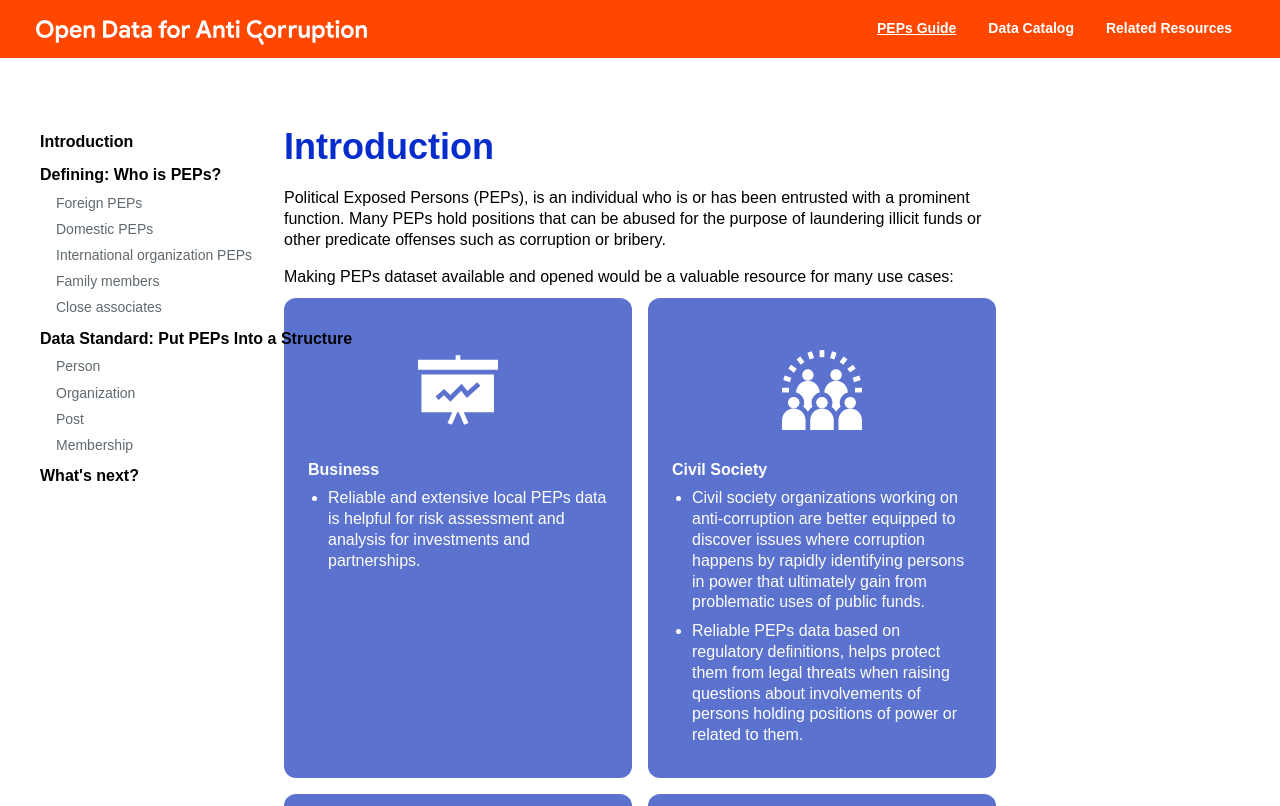
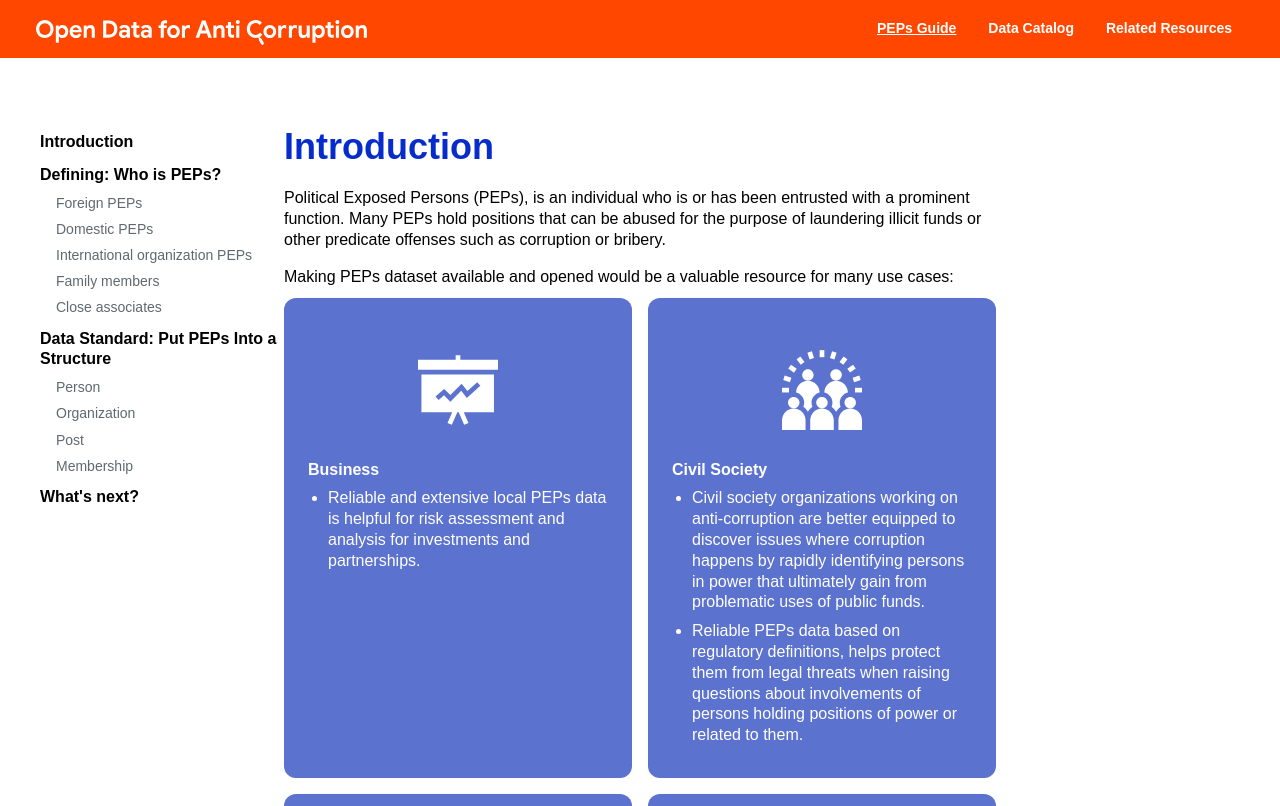
Before and after one commit to wevisdemo/sea-anti-corruption, a Next.js app: page /peps-guide in a window 1280 px wide. Shown: the top 806 px of the page. Built offline with nearby package versions, Linux system fonts and the light colour scheme; a web font is replaced by a local one.

Commit message:
Update PepsGuidePage component to adjust link width class for improved layout consistency.

```diff
--- a/src/constants/pepsGuidePage/index.tsx
+++ b/src/constants/pepsGuidePage/index.tsx
@@ -40,7 +40,7 @@ const PepsGuidePage = () => {
               <div key={item.label} className="flex flex-col">
                 <a
                   href={toAnchor(item.label)}
-                  className="whitespace-nowrap text-black-01 text-b5 font-bold w-fit hover:bg-blue-04 py-1 px-2"
+                  className=" text-black-01 text-b5 font-bold w-2xs hover:bg-blue-04 py-1 px-2"
                 >
                   {item.label}
                 </a>
```
